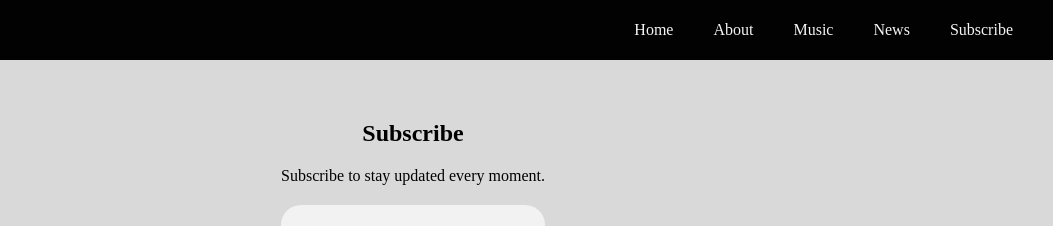
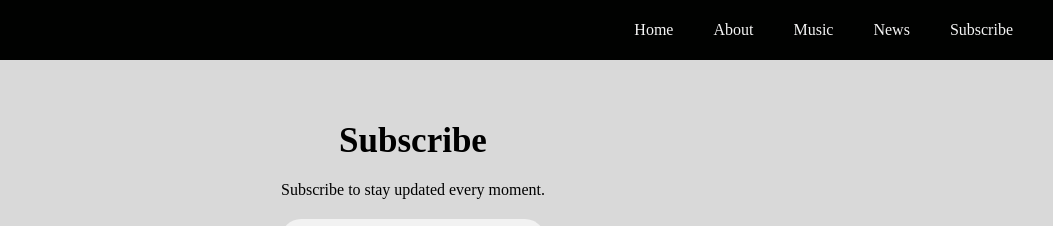
Before and after one commit to melanierolo/Coldplay, a plain HTML site: page pages/subscribe.html in a window 1280 px wide. Shown: the top 226 px of the page, 227-1280 px from the left. Drawn offline with Linux system fonts and the light colour scheme.

Commit message:
changed the subtitle on the section subscribe

```diff
--- a/css/style.css
+++ b/css/style.css
@@ -159,6 +159,11 @@ main {
 }
 .subtitle {
   padding: 10px 0 10px 0;
+  font-style: normal;
+  font-weight: 800;
+  font-size: 35px;
+  line-height: 41px;
+  text-align: center;
 }
 
 .paragraph {
```
